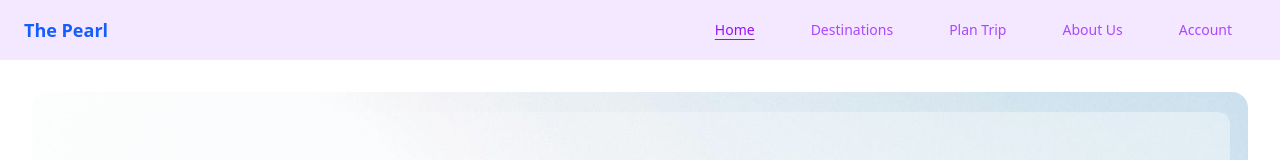
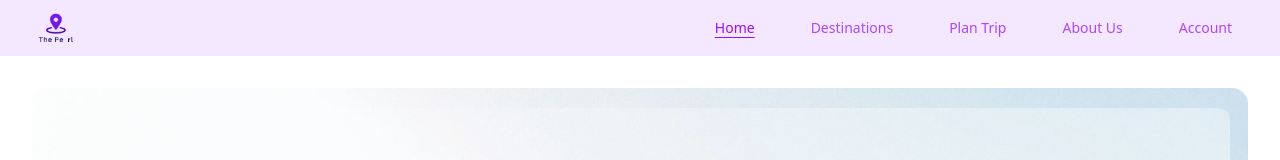
Before and after one commit to KavithRashintha/The_Pearl, a Next.js app in the folder Front-End/the_pearl/: page /home in a window 1280 px wide. Shown: the top 160 px of the page. Built offline with nearby package versions, Linux system fonts and the light colour scheme.

Commit message:
Tourist navbar modified with the pearl logo

```diff
--- a/Front-End/the_pearl/src/app/(tourist)/components/tourist_navbar.tsx
+++ b/Front-End/the_pearl/src/app/(tourist)/components/tourist_navbar.tsx
@@ -2,6 +2,7 @@
 
 import Link from 'next/link';
 import { usePathname } from 'next/navigation';
+import Image from "next/image";
 
 export default function TouristNavBar() {
     const pathname = usePathname();
@@ -15,10 +16,16 @@ export default function TouristNavBar() {
     ];
 
     return (
-        <nav className="bg-purple-100 py-4">
-            <div className="container mx-auto flex justify-between items-center pl-6 pr-12">
-                <Link href="/" className="text-lg font-bold text-blue-600">
-                    The Pearl
+        <nav className="bg-purple-100 py-2">
+            <div className="container mx-auto flex justify-between items-center pl-0 pr-12">
+                <Link href="/" className="relative w-28 h-10">
+                    <Image
+                        src="/images/the_pearl_logo.png"
+                        alt="The Pearl Logo"
+                        fill
+                        className="object-contain"
+                        quality={100}
+                    />
                 </Link>
                 <div className="flex space-x-14 text-sm">
                     {navItems.map((item) => (
```
Also changed, not shown: Front-End/the_pearl/public/images/the_pearl_logo.png (added).
